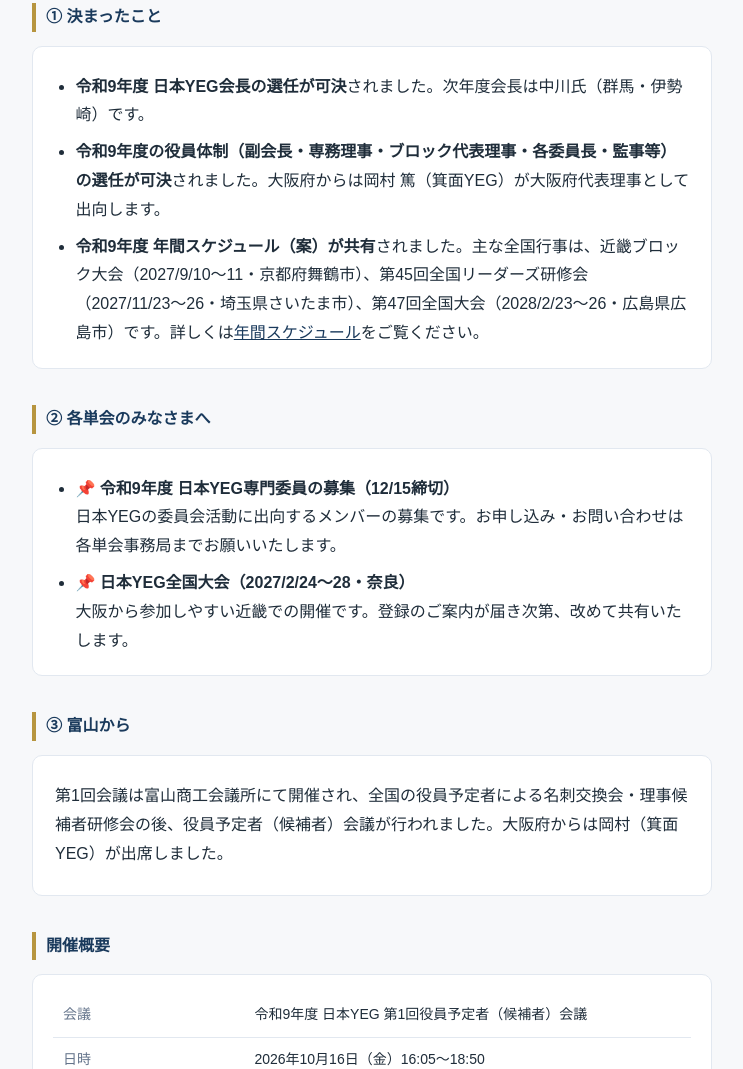
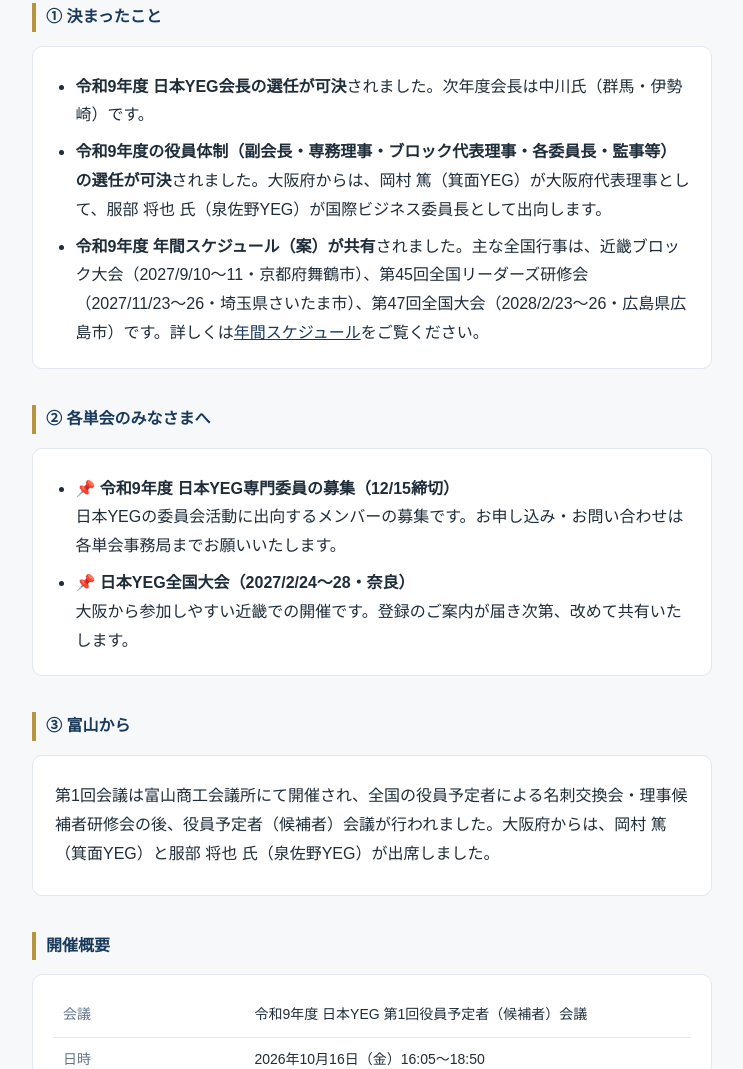
Before and after one commit to okamura-outworld/yeg-tsushin-osaka, a plain HTML site: page vol0.html in a window 1280 px wide. Shown: the part 239-1308 px from the top of the page, without its empty margins (268-1011 px from the left). Drawn offline with Linux system fonts and the light colour scheme.

Commit message:
服部将也氏（泉佐野YEG・国際ビジネス委員長）を vol.0 と出向者一覧に追記
Co-Authored-By: Claude Fable 5 <noreply@anthropic.com>

```diff
--- a/vol0.html
+++ b/vol0.html
@@ -54,7 +54,7 @@ a{color:var(--navy)}
   <div class="card">
     <ul>
       <li><b>令和9年度 日本YEG会長の選任が可決</b>されました。次年度会長は中川氏（群馬・伊勢崎）です。</li>
-      <li><b>令和9年度の役員体制（副会長・専務理事・ブロック代表理事・各委員長・監事等）の選任が可決</b>されました。大阪府からは岡村 篤（箕面YEG）が大阪府代表理事として出向します。</li>
+      <li><b>令和9年度の役員体制（副会長・専務理事・ブロック代表理事・各委員長・監事等）の選任が可決</b>されました。大阪府からは、岡村 篤（箕面YEG）が大阪府代表理事として、服部 将也 氏（泉佐野YEG）が国際ビジネス委員長として出向します。</li>
       <li><b>令和9年度 年間スケジュール（案）が共有</b>されました。主な全国行事は、近畿ブロック大会（2027/9/10〜11・京都府舞鶴市）、第45回全国リーダーズ研修会（2027/11/23〜26・埼玉県さいたま市）、第47回全国大会（2028/2/23〜26・広島県広島市）です。詳しくは<a href="schedule.html">年間スケジュール</a>をご覧ください。</li>
     </ul>
   </div>
@@ -69,7 +69,7 @@ a{color:var(--navy)}
 
   <h2>③ 富山から</h2>
   <div class="card">
-    <p class="lead">第1回会議は富山商工会議所にて開催され、全国の役員予定者による名刺交換会・理事候補者研修会の後、役員予定者（候補者）会議が行われました。大阪府からは岡村（箕面YEG）が出席しました。</p>
+    <p class="lead">第1回会議は富山商工会議所にて開催され、全国の役員予定者による名刺交換会・理事候補者研修会の後、役員予定者（候補者）会議が行われました。大阪府からは、岡村 篤（箕面YEG）と服部 将也 氏（泉佐野YEG）が出席しました。</p>
   </div>
 
   <h2>開催概要</h2>
```
Also changed, not shown: about.html (+2 -1 lines).
